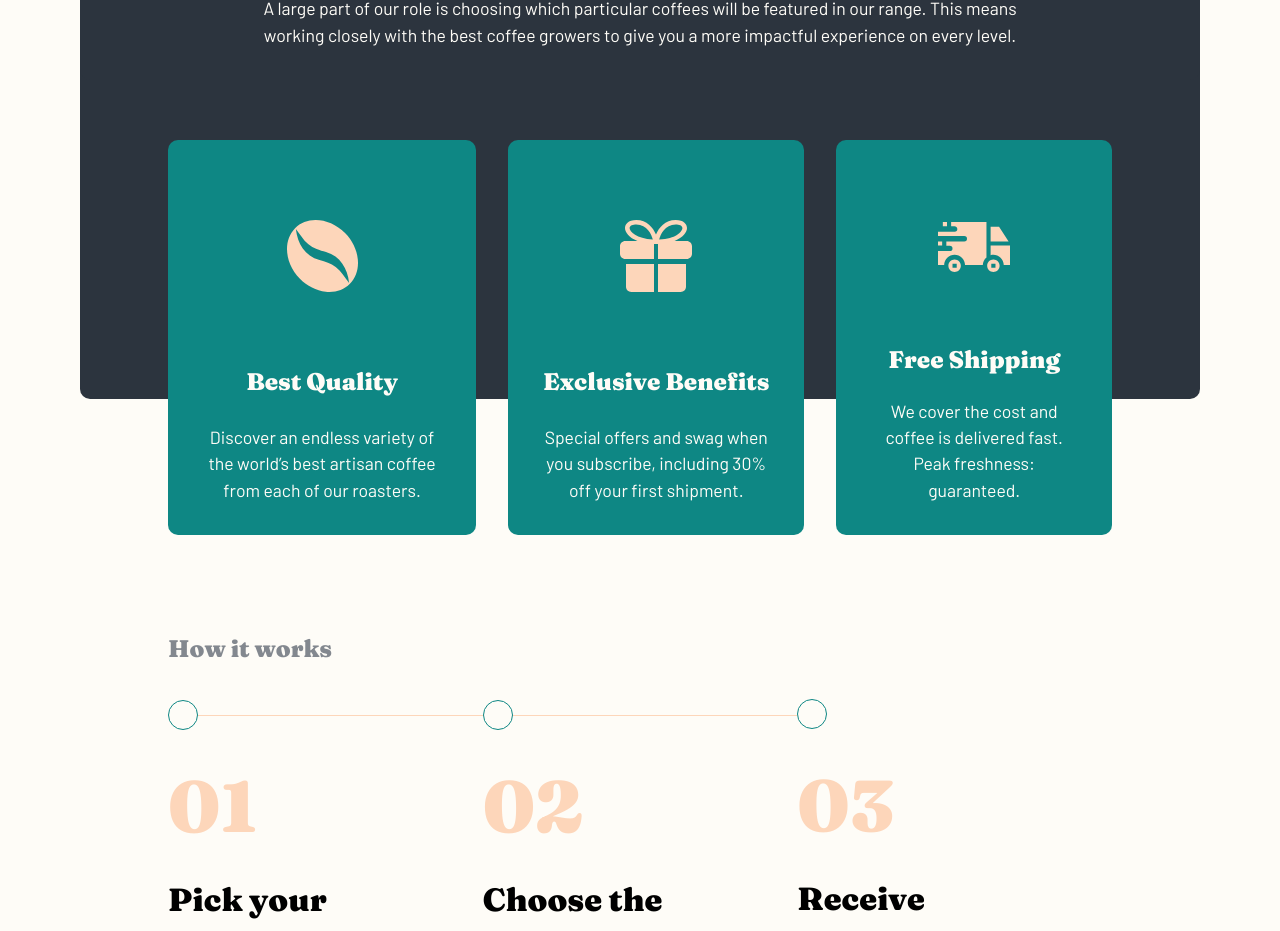
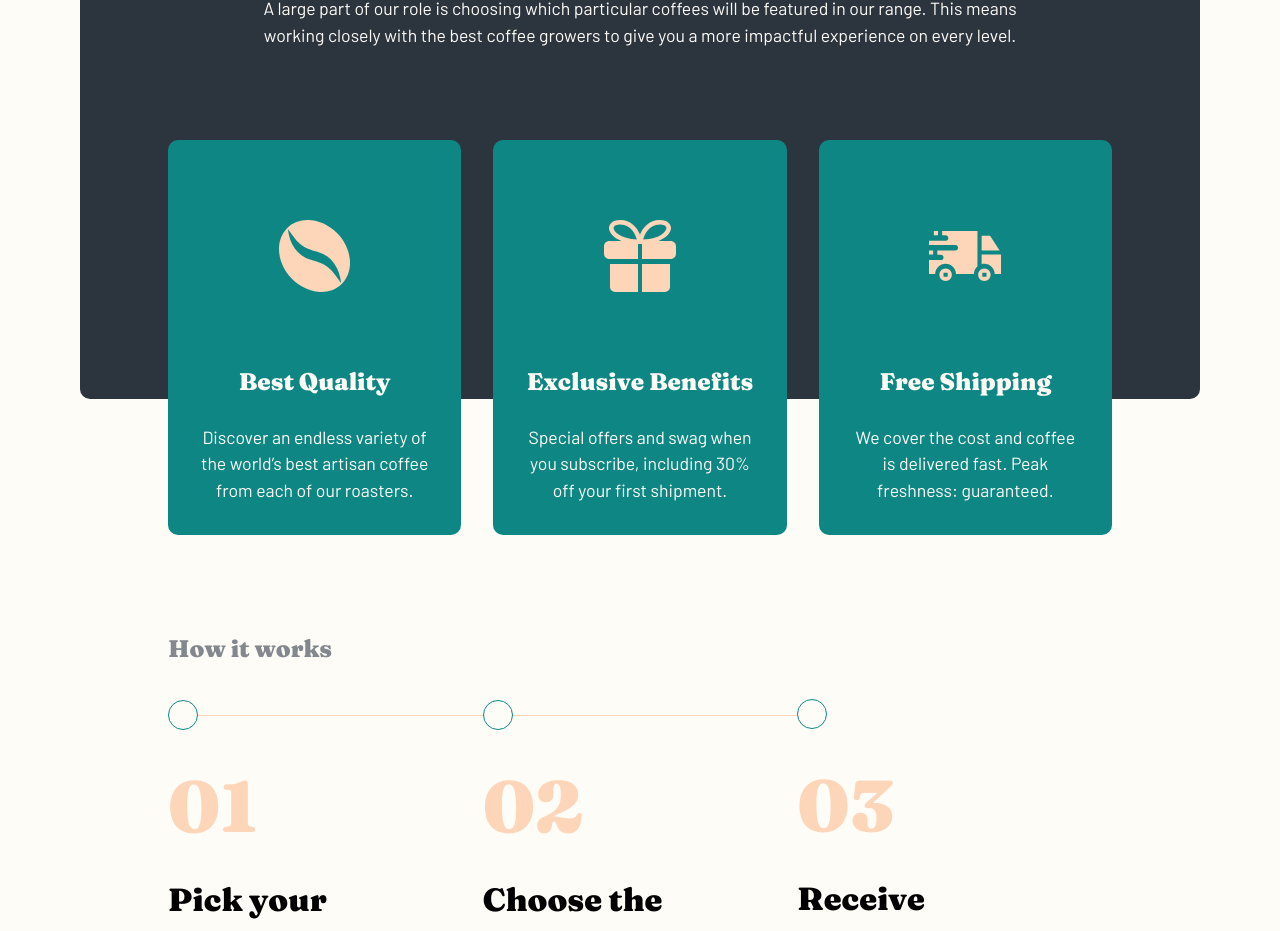
Before and after one commit to kebin20/coffee-roasters-website, a React (Vite) app: page / in a window 1280 px wide. Shown: the part 1614-2545 px from the top of the page. Built offline with nearby package versions, Linux system fonts and the light colour scheme; no server answers; the HTML template or start-up script is replaced by a standard one.

Commit message:
style: fixed issue where the features items wereN7t growing equally

```diff
--- a/src/Pages/Home.module.css
+++ b/src/Pages/Home.module.css
@@ -94,8 +94,8 @@
   text-align: center;
   gap: 1em;
   padding: 2.5em 1.5em;
-  width: 279px;
-  height: 382px;
+  width: 17em;
+  height: 24em;
   border-radius: var(--border-px);
 }
 
@@ -213,6 +213,7 @@
     gap: 0;
     height: auto;
     width: auto;
+    flex: 1;
     text-align: left;
   }
 
@@ -342,6 +343,9 @@
     grid-template-rows: repeat(3, 1fr);
     text-align: center;
     padding: 2em;
+    height: auto;
+    width: auto;
+    flex: 1;
   }
 
   .featuresImage {
```
